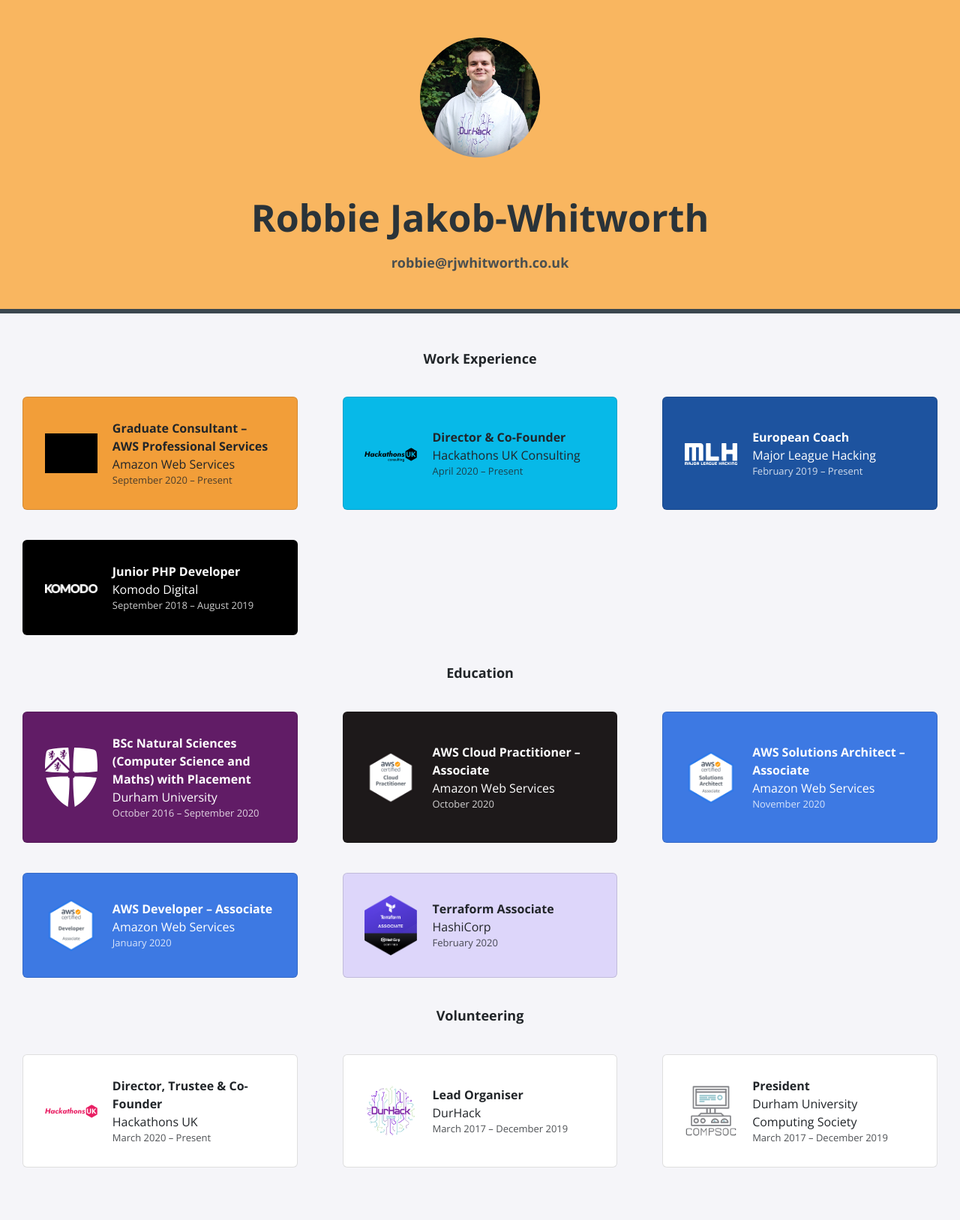
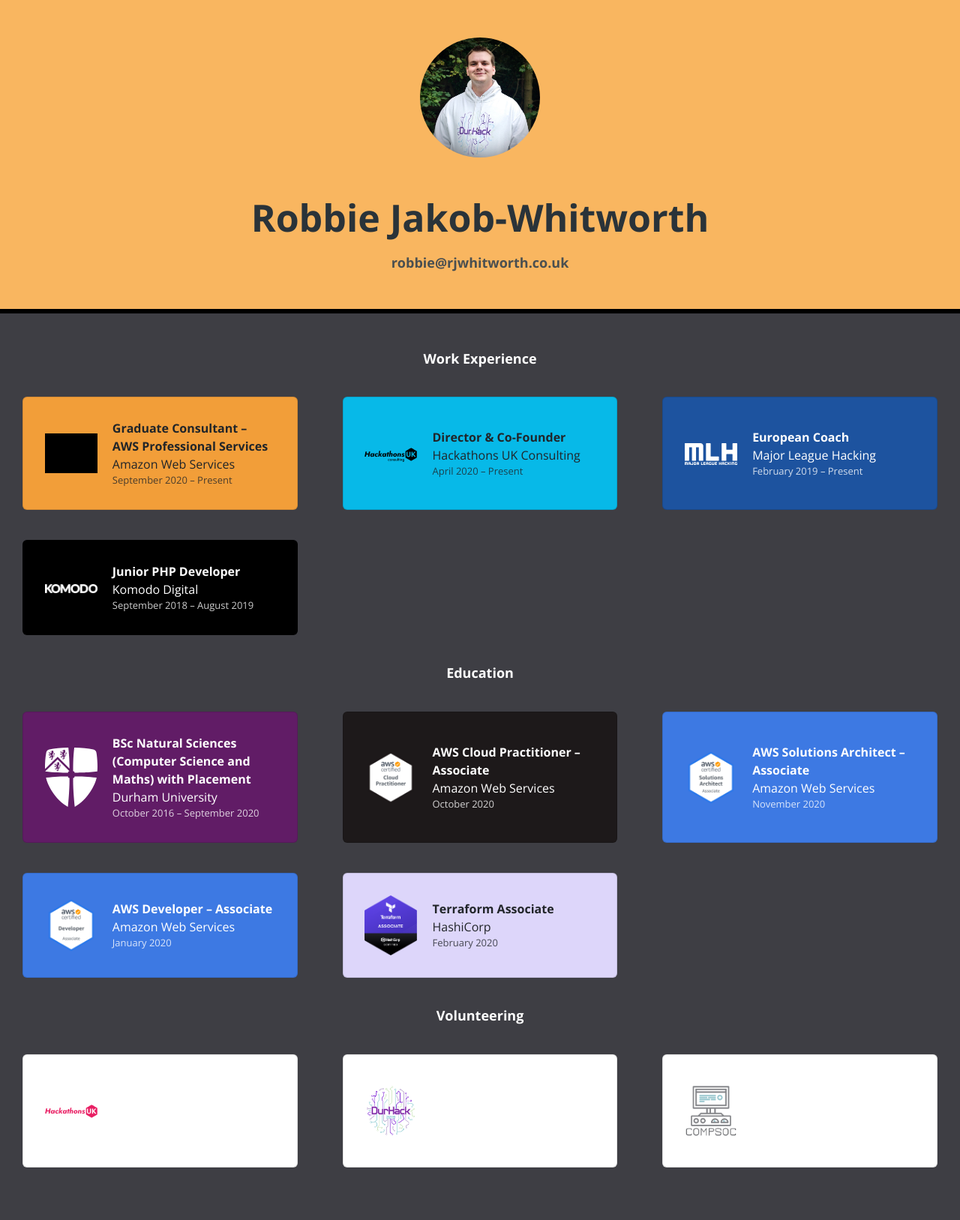
Before and after one commit to robzwolf/website, a Jekyll site: the page built from index.html, in a window 1280 px wide. Shown: the whole page at 75% size. Built offline with Jekyll 4.4.1, drawn with Linux system fonts in a browser that asks for light colours; nearby versions of some CDN libraries; grey boxes are pictures that could not be loaded.

Commit message:
Dark page background

```diff
--- a/_sass/all.scss
+++ b/_sass/all.scss
@@ -31,9 +31,9 @@
 
 
 body {
-    background-color: #f5f5f9;
     margin-bottom: 50px;
 }
+
 h2 {
     margin-bottom: 20px;
     margin-top: 20px;
--- a/_sass/page.scss
+++ b/_sass/page.scss
@@ -7,11 +7,12 @@
 }
 
 body {
-    background-color: #f5f5f9 !important;
+    background-color: #3e3e44;
     background-size: cover;
     width: auto!important;
     overflow-x: hidden!important;
     font-family: "Open Sans", serif;
+    color: white;
 }
 
 .banner {
--- a/_sass/profile.scss
+++ b/_sass/profile.scss
@@ -4,7 +4,7 @@
     min-height: 320px;
     padding: 30px;
     margin-bottom: 50px;
-    border-bottom: 6px solid #3b474f;
+    border-bottom: 6px solid black;
 
     h1 {
         font-size: 50px;
```
